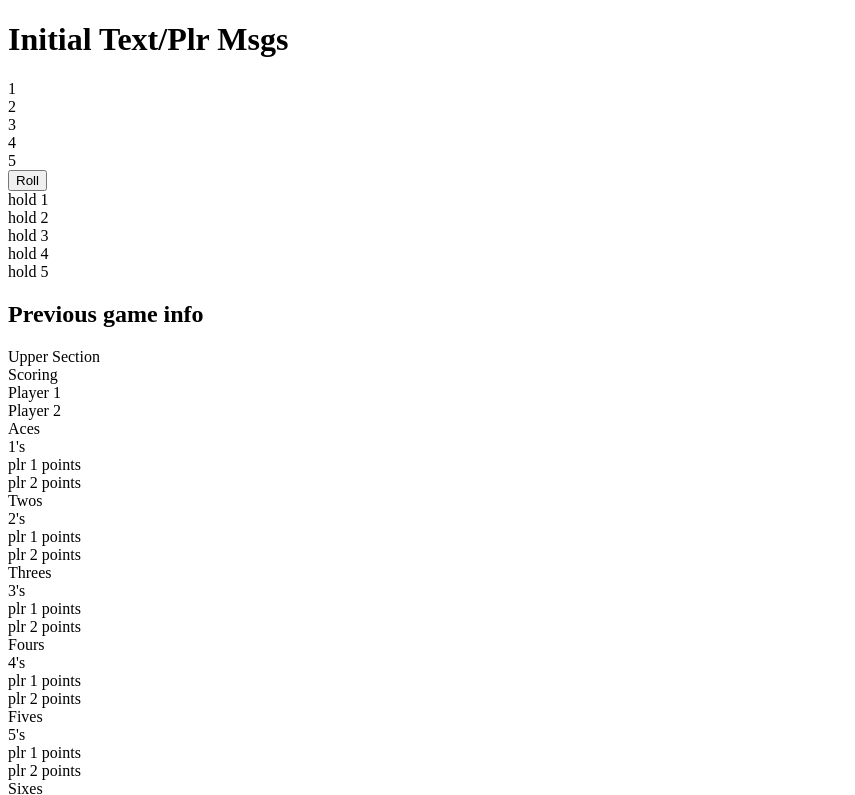
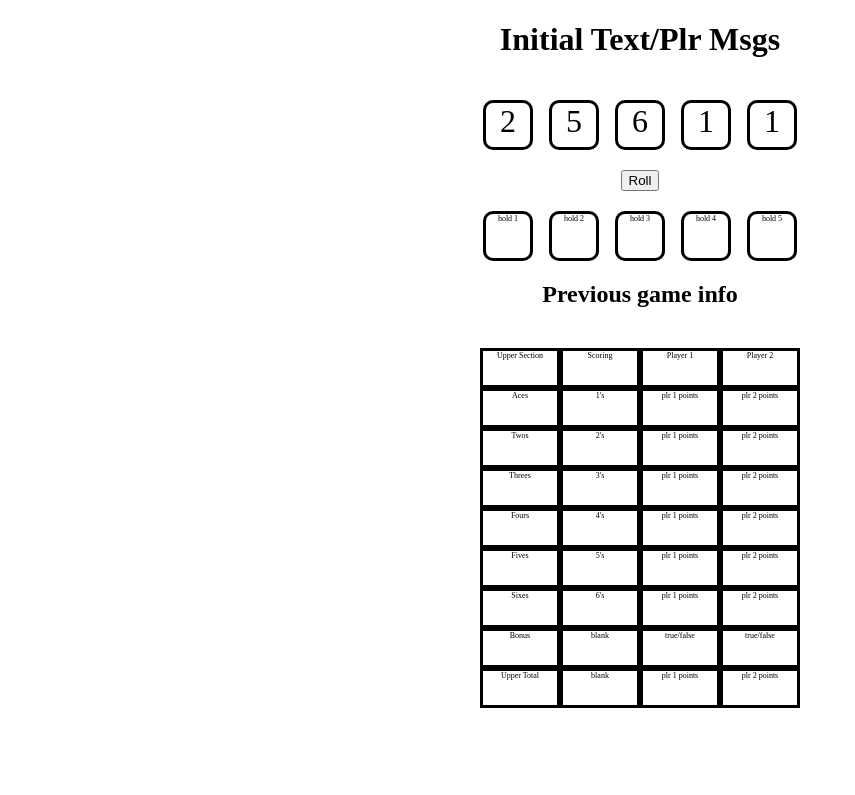
Before and after one commit to HammerNTime/Hammer-Yahtzee, a plain HTML site: page index.html in a window 1280 px wide. Both pictures are taken after a click on the button "Roll". Shown: the top 795 px of the page, without its empty margins (0-855 px from the left). Drawn offline with Linux system fonts and the light colour scheme.

Commit message:
make dice roll

```diff
--- a/css/style.css
+++ b/css/style.css
@@ -0,0 +1,70 @@
+body {
+    text-align: center;
+    display: flex;
+    margin: 0;
+    flex-direction: column;
+    height: 100vh;
+}
+form#roll-button {
+    margin-top: 20px;
+}
+section.dice {
+    display: grid;
+    grid-template-rows: repeat(1, 50px);
+    grid-template-columns: repeat(5, 50px);
+    grid-gap: 2vmin;
+    justify-content: center;
+    margin-top: 20px;
+  }
+  section.dice > div {
+    border: 3px solid black;
+    font-size: 4vmin;
+    text-align: center;
+    vertical-align: middle;
+    background-color: white;
+    border-color: black;
+    border-radius: 20%;
+    flex-shrink: inherit;
+    color: black;
+  }
+section.dice-hold {
+    display: grid;
+    grid-template-rows: repeat(1, 50px);
+    grid-template-columns: repeat(5, 50px);
+    grid-gap: 2vmin;
+    justify-content: center;
+    margin-top: 20px;
+    flex-shrink: inherit;
+
+  }
+  section.dice-hold > div {
+    border: 3px solid black;
+    font-size: 1vmin;
+    text-align: center;
+    vertical-align: middle;
+    background-color: white;
+    border-color: black;
+    border-radius: 20%;
+    flex-shrink: inherit;
+    color: black;
+  }
+section.score-card {
+    display: grid;
+    grid-template-rows: repeat(20, 5vmin);
+    grid-template-columns: repeat(4, 10vmin);
+    grid-gap: 0vmin;
+    justify-content: center;
+    margin-top: 20px;
+    flex-shrink: inherit;
+
+  }
+  section.score-card > div {
+    border: 3px solid black;
+    font-size: 1vmin;
+    text-align: center;
+    vertical-align: middle;
+    background-color: white;
+    border-color: black;
+    flex-shrink: inherit;
+    color: black;
+  }
--- a/index.html
+++ b/index.html
@@ -5,32 +5,34 @@
     <meta http-equiv="X-UA-Compatible" content="IE=edge">
     <meta name="viewport" content="width=device-width, initial-scale=1.0">
     <link rel="stylesheet" href="./css/style.css">
-    <script src="./js/app.js"></script>
+    <script defer src="./js/app.js"></script>
     <title>Document</title>
 </head>
 <body>
     <h1>Initial Text/Plr Msgs</h1>
-    <section>
-        <div>1</div>
-        <div>2</div>
-        <div>3</div>
-        <div>4</div>
-        <div>5</div>
+    <section id="dice" class="dice">
+        <div id="dice1">1</div>
+        <div id="dice2">2</div>
+        <div id="dice3">3</div>
+        <div id="dice4">4</div>
+        <div id="dice5">5</div>
     </section>
-    <button>Roll</button>
-    <section>
-        <div>hold 1</div>
-        <div>hold 2</div>
-        <div>hold 3</div>
-        <div>hold 4</div>
-        <div>hold 5</div>
+    <form id="roll-button">
+        <button type="button">Roll</button>
+    </form>
+    <section id="dice-hold" class="dice-hold">
+        <div id="dice-hold1">hold 1</div>
+        <div id="dice-hold2">hold 2</div>
+        <div id="dice-hold3">hold 3</div>
+        <div id="dice-hold4">hold 4</div>
+        <div id="dice-hold5">hold 5</div>
     </section>
     <h2>Previous game info</h2>
 
-    <section id="score-card">
+    <section id="score-card" class="score-card">
         <div>Upper Section</div>
         <div>Scoring</div>
-        <div id="plr-1-name">Player 1</div>
+        <div id = "plr-1-name">Player 1</div>
         <div id="plr-2-name">Player 2</div>
         <div>Aces</div>
         <div>1's</div>
--- a/js/app.js
+++ b/js/app.js
@@ -0,0 +1,70 @@
+/* -------------------------Constants------------------------- */
+
+
+/* -------------------------Cached Elements------------------------- */
+
+const dice = document.querySelector("#dice")
+const dice1 = document.querySelector("#dice1")
+const dice2 = document.querySelector("#dice2")
+const dice3 = document.querySelector("#dice3")
+const dice4 = document.querySelector("#dice4")
+const dice5 = document.querySelector("#dice5")
+
+const diceHold = document.querySelector("#dice-hold")
+const rollButton = document.querySelector("#roll-button")
+const scoreCard = document.querySelector("#score-card")
+const plr1Name = document.querySelector("#plr-1-name")
+const plr2Name = document.querySelector("#plr-2-name")
+const aces1 = document.querySelector("#aces-1")
+const aces2 = document.querySelector("#aces-2")
+const twos1 = document.querySelector("#twos-1")
+const twos2 = document.querySelector("#twos-2")
+const threes1 = document.querySelector("#threes-1")
+const threes2 = document.querySelector("#threes-2")
+const fours1 = document.querySelector("#fours-1")
+const fours2 = document.querySelector("#fours-2")
+const fives1 = document.querySelector("#fives-1")
+const fives2 = document.querySelector("#fives-2")
+const sixes1 = document.querySelector("#sixes-1")
+const sixes2 = document.querySelector("#sixes-2")
+const bonus1 = document.querySelector("#bonus-1")
+const bonus2 = document.querySelector("#bonus-2")
+const upperTotal1 = document.querySelector("#upper-total-1")
+const upperTotal2 = document.querySelector("#upper-total-2")
+
+console.log(plr1Name)
+
+/*---------------------------- Variables (state) ----------------------------*/
+
+let dice1Check, dice2Check, dice3Check, dice4Check, dice5Check
+
+
+/* -------------------------Event Listeners------------------------- */
+
+rollButton.addEventListener("click", rollNewDice)
+
+/* -------------------------Functions------------------------- */
+
+
+function rollNewDice() {
+    if (dice1Check !== -1){
+        dice1.innerText = randomDiceRoll()
+    }
+    if (dice2Check !== -1){
+        dice2.innerText = randomDiceRoll()
+    }
+    if (dice3Check !== -1){
+        dice3.innerText = randomDiceRoll()
+    }
+    if (dice4Check !== -1){
+        dice4.innerText = randomDiceRoll()
+    }
+    if (dice5Check !== -1){
+        dice5.innerText = randomDiceRoll()
+    }
+}
+
+
+const randomDiceRoll = () => {
+   return parseInt(Math.floor((Math.random() * 6) + 1))
+}
```
